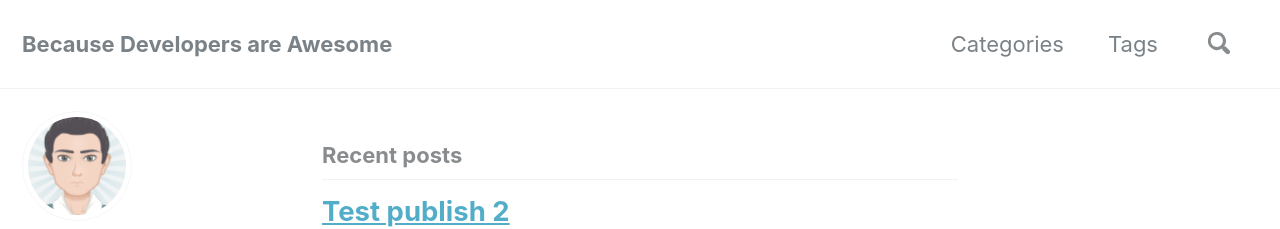
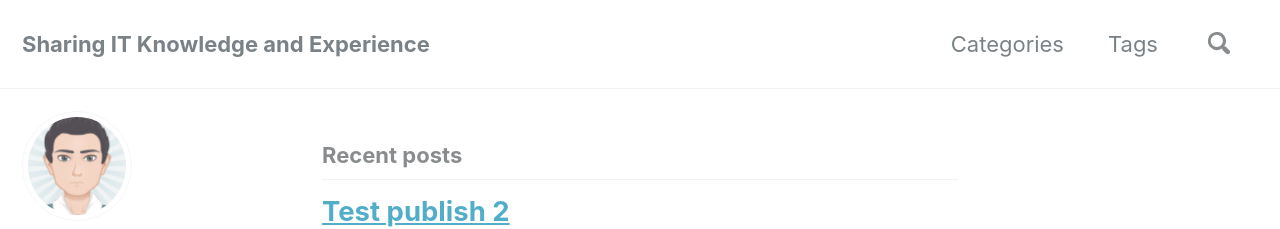
Before and after one commit to MaungSan/maungsan.github.io, a Jekyll site: the page built from index.html, in a window 1280 px wide and 900 px high. Shown: the top 229 px of the window. Built offline with Jekyll 4.4.1, drawn with Linux system fonts in a browser that asks for light colours; nearby versions of some CDN libraries; the list of posts is cut into pages by our own code.

Commit message:
change title

```diff
--- a/_config.yml
+++ b/_config.yml
@@ -2,7 +2,7 @@ minimal_mistakes_skin: "default" # "air", "aqua", "contrast", "dark", "dirt", "n
 
 # Site Settings
 locale: "en-US"
-title: "Because Developers are Awesome"
+title: "Sharing IT Knowledge and Experience"
 title_separator: "-"
 name: &name "Maung San"
 description: &description "Sharing Knowledge."
```
